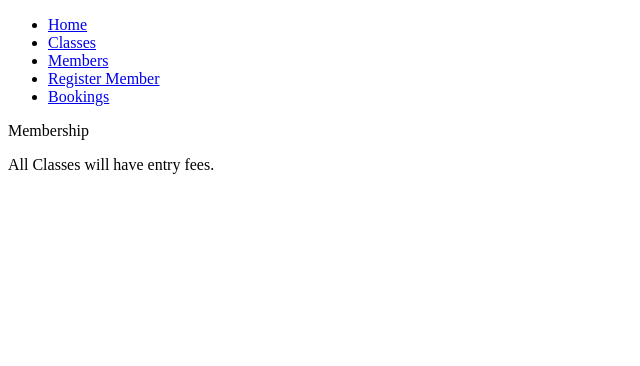
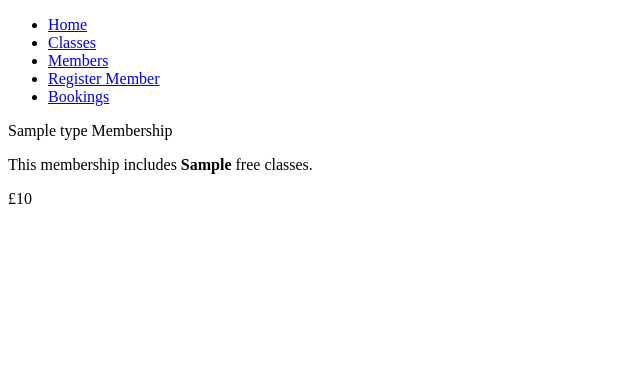
Before and after one commit to jcogan97/full_stack_project_solo, a Flask app: page /members/1/upgrade in a window 1280 px wide. Shown: the top 366 px of the page, without its empty margins (0-640 px from the left). Run offline with Flask 2, Linux system fonts and the light colour scheme; a database or web service that is not in the repository returns one stand-in record (Sample ...); some libraries are stand-ins or nearby versions.

Commit message:
Added: New Upgrade Page for Memberships

```diff
--- a/controllers/member_controller.py
+++ b/controllers/member_controller.py
@@ -59,4 +59,5 @@ def delete_member(id):
 @members_blueprint.route('/members/<id>/upgrade')
 def upgrade_member_membership(id):
     member = member_repository.select(id)
-    return render_template('/members/upgrade.html', member=member)
+    memberships = membership_repository.select_all()
+    return render_template('/members/upgrade.html', member=member, memberships=memberships)
--- a/templates/members/index.html
+++ b/templates/members/index.html
@@ -15,7 +15,7 @@
           <tr>
             <td><a href="/members/{{ member.id }}">{{ member.first_name }} {{ member.last_name }}</a></td>
             <td></td>
-            <td>{{ member.membership }}</td>
+            <td>{{ member.membership.type }}</td>
             <td><a href="/members/{{ member.id }}/edit"><button>Edit</button></a></td>
             <td>
               <form action="members/{{ member.id }}/delete", method="post">
--- a/templates/members/upgrade.html
+++ b/templates/members/upgrade.html
@@ -2,10 +2,15 @@
 
 {% block content %}
 
+    {% for membership in memberships %}
+
     <div>
-        <p>{{ row }} Membership</p>
-        <p>All Classes will have entry fees.</p>
+        <p>{{ membership.type }} Membership</p>
+        <p>This membership includes <b>{{ membership.free_classes }}</b> free classes.</p>
+        <p>£{{ membership.cost }}</p>
 
     </div>
 
+    {% endfor %}
+
 {% endblock content %}
```
